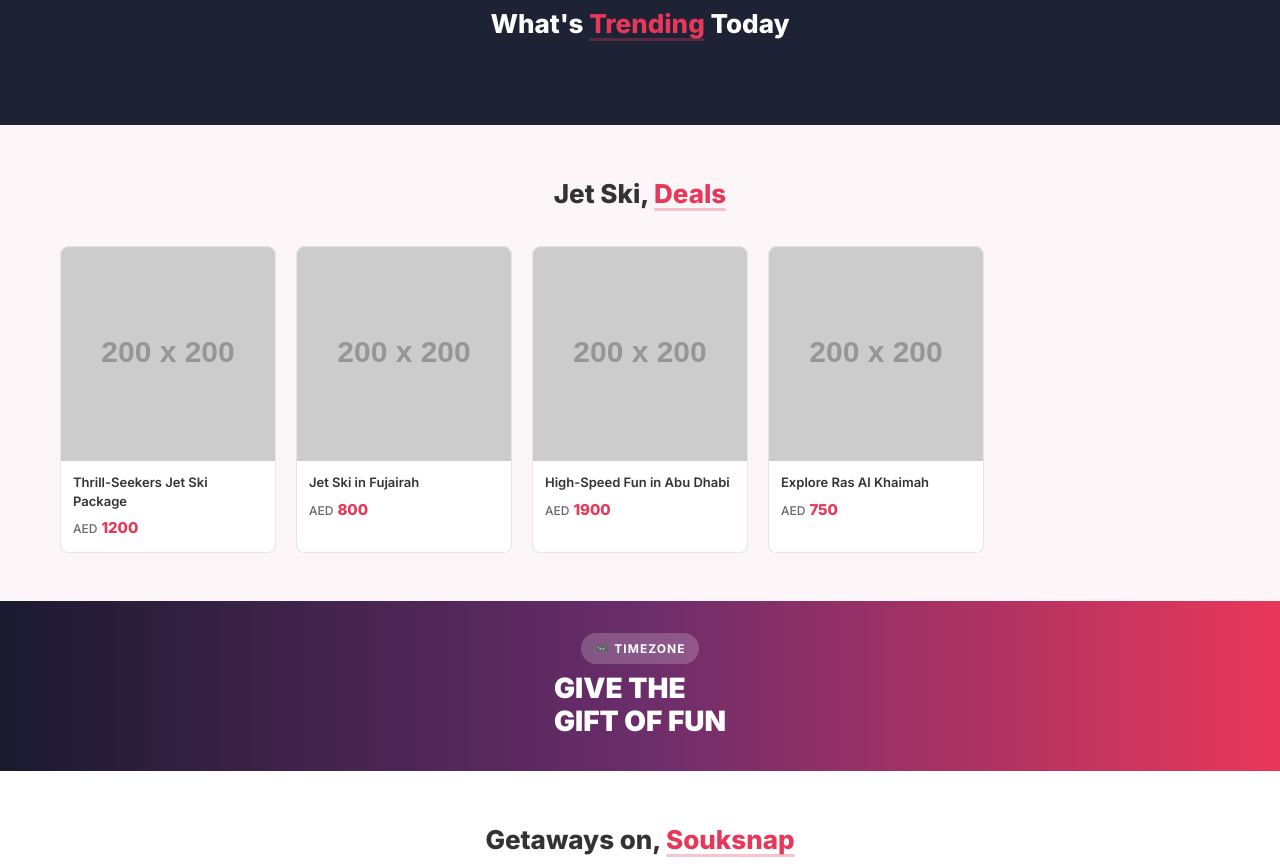
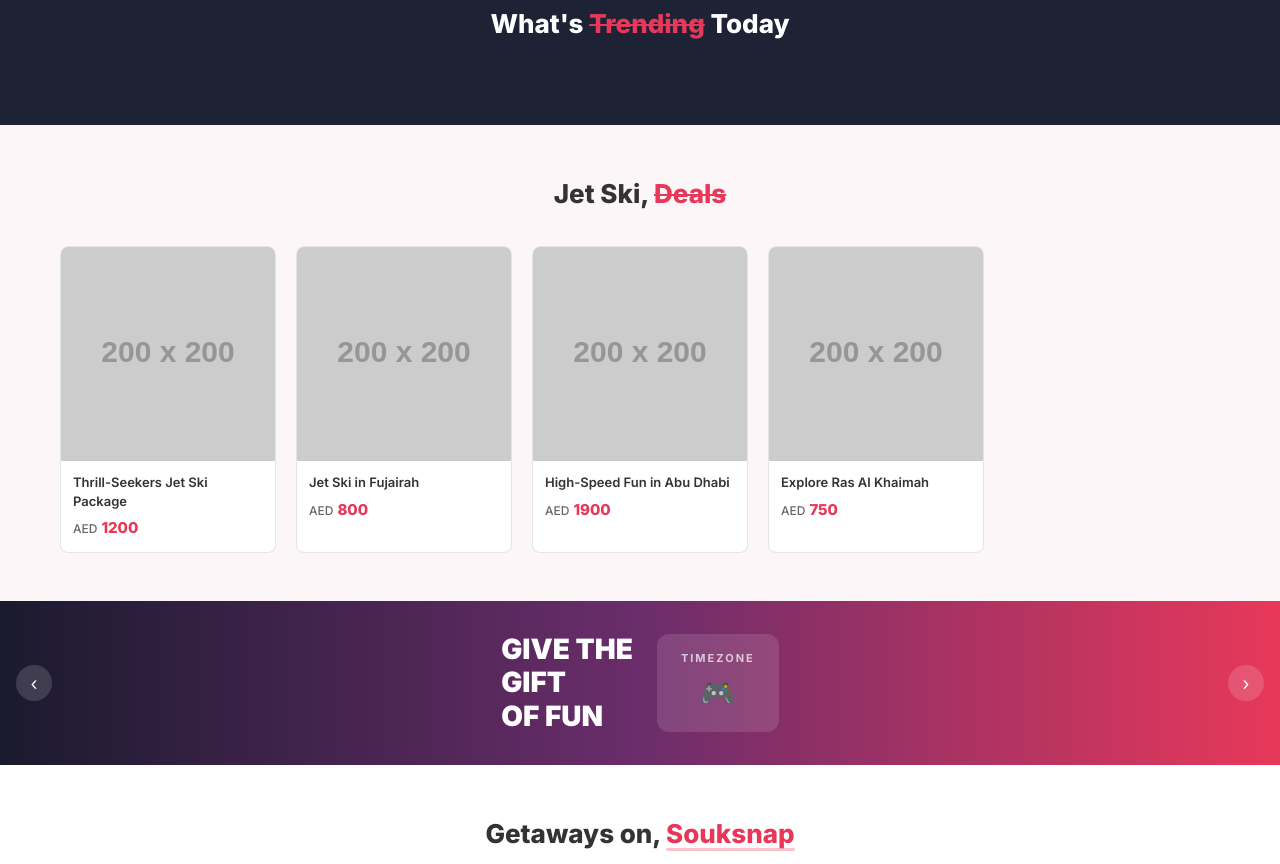
Before and after one commit to namitha9817/dummy-ecomm, a plain HTML site: page index.html in a window 1280 px wide. Shown: the part 1067-1931 px from the top of the page. Drawn offline with Linux system fonts and the light colour scheme; placeholder pictures from the web are drawn by us.

Commit message:
Match homepage to screenshot: strikethrough titles, phone center layout, banner arrows

```diff
--- a/main.js
+++ b/main.js
@@ -294,7 +294,7 @@ function renderHome() {
     <section class="section-dark">
       <div class="section-inner">
         <div class="section-header">
-          <h2 class="section-title" style="color:white;">What's <span>Trending</span> Today</h2>
+          <h2 class="section-title" style="color:white;">What's <s>Trending</s> Today</h2>
         </div>
       </div>
     </section>
@@ -303,7 +303,7 @@ function renderHome() {
     <section class="section" style="background: var(--bg-light);">
       <div class="section-inner">
         <div class="section-header">
-          <h2 class="section-title">Jet Ski, <span>Deals</span></h2>
+          <h2 class="section-title">Jet Ski, <s>Deals</s></h2>
         </div>
         <div class="products-grid">
           ${jetskiItems.map(p => productCardHTML(p)).join('')}
@@ -313,12 +313,17 @@ function renderHome() {
 
     <!-- BANNER -->
     <div class="banner-ad">
+      <button class="banner-arrow left">&#8249;</button>
       <div class="banner-ad-inner">
         <div>
-          <div class="banner-ad-tag">🎮 TIMEZONE</div>
-          <h2>GIVE THE<br>GIFT OF FUN</h2>
+          <h2>GIVE THE<br>GIFT<br>OF FUN</h2>
+        </div>
+        <div style="background:rgba(255,255,255,0.12);border-radius:12px;padding:16px 24px;text-align:center;">
+          <div style="font-size:11px;font-weight:700;letter-spacing:2px;color:rgba(255,255,255,0.7);text-transform:uppercase;margin-bottom:4px;">TIMEZONE</div>
+          <div style="font-size:28px;">🎮</div>
         </div>
       </div>
+      <button class="banner-arrow right">&#8250;</button>
     </div>
 
     <!-- GETAWAYS -->
@@ -378,22 +383,36 @@ function renderHome() {
         <div class="section-header">
           <h2 class="section-title">What's <span>Waiting for You</span></h2>
         </div>
-        <div style="display:flex;justify-content:center;flex-wrap:wrap;gap:24px;margin-top:24px;">
-          ${[
-            { icon: '💳', label: 'Digital Cards' },
-            { icon: '🎟️', label: 'Tickets' },
-            { icon: '🏝️', label: 'Getaways' },
-            { icon: '🎮', label: 'Kids' },
-            { icon: '🛥️', label: 'Jet Ski' },
-            { icon: '💆', label: 'Wellness' },
-            { icon: '🎁', label: 'Black Friday' },
-            { icon: '🌟', label: 'Pool Party' },
-          ].map(c => `
-            <div style="text-align:center;cursor:pointer;" onclick="navigateTo('digital')">
-              <div style="width:64px;height:64px;border-radius:50%;background:var(--primary-light);display:flex;align-items:center;justify-content:center;font-size:26px;margin:0 auto 8px;">${c.icon}</div>
-              <div style="font-size:12px;font-weight:600;color:var(--text-muted);">${c.label}</div>
-            </div>
-          `).join('')}
+        <div class="waiting-grid">
+          <div class="waiting-side">
+            ${[
+              { icon: '💳', label: 'Digital Cards', page: 'digital' },
+              { icon: '🎟️', label: 'Tickets', page: 'digital' },
+              { icon: '🛥️', label: 'Jet Ski', page: 'jetski' },
+              { icon: '💆', label: 'Wellness', page: 'wellness' },
+            ].map(c => `
+              <div class="waiting-icon-card" onclick="navigateTo('${c.page}')">
+                <div class="waiting-icon-img">${c.icon}</div>
+                <div class="waiting-icon-label">${c.label}</div>
+              </div>
+            `).join('')}
+          </div>
+          <div class="waiting-phone">
+            <img class="waiting-phone-img" src="https://placehold.co/140x280/1a1a2e/ffffff?text=%F0%9F%93%B1" alt="App">
+          </div>
+          <div class="waiting-side">
+            ${[
+              { icon: '🏝️', label: 'Getaways', page: 'getaways' },
+              { icon: '🎮', label: 'Kids', page: 'digital' },
+              { icon: '🎁', label: 'Black Friday', page: 'blackfriday' },
+              { icon: '🌊', label: 'Pool Party', page: 'digital' },
+            ].map(c => `
+              <div class="waiting-icon-card" onclick="navigateTo('${c.page}')">
+                <div class="waiting-icon-img">${c.icon}</div>
+                <div class="waiting-icon-label">${c.label}</div>
+              </div>
+            `).join('')}
+          </div>
         </div>
       </div>
     </section>
--- a/styles.css
+++ b/styles.css
@@ -363,6 +363,13 @@ button { cursor: pointer; border: none; background: none; }
   opacity: 0.3;
 }
 
+.section-title s {
+  color: var(--primary);
+  text-decoration: line-through;
+  text-decoration-color: var(--primary);
+  text-decoration-thickness: 2px;
+}
+
 /* ============================================================
    PRODUCT GRID
    ============================================================ */
@@ -474,6 +481,92 @@ button { cursor: pointer; border: none; background: none; }
   text-transform: uppercase;
   margin-bottom: 8px;
   display: inline-block;
+}
+
+/* ============================================================
+   BANNER ARROWS
+   ============================================================ */
+.banner-arrow {
+  position: absolute;
+  top: 50%;
+  transform: translateY(-50%);
+  background: rgba(255,255,255,0.15);
+  border: none;
+  color: white;
+  width: 36px;
+  height: 36px;
+  border-radius: 50%;
+  font-size: 18px;
+  cursor: pointer;
+  display: flex;
+  align-items: center;
+  justify-content: center;
+  transition: background 0.2s;
+  z-index: 2;
+}
+.banner-arrow:hover { background: rgba(255,255,255,0.3); }
+.banner-arrow.left { left: 16px; }
+.banner-arrow.right { right: 16px; }
+
+/* ============================================================
+   WHAT'S WAITING - PHONE CENTER GRID
+   ============================================================ */
+.waiting-grid {
+  display: flex;
+  align-items: center;
+  justify-content: center;
+  gap: 12px;
+  max-width: 900px;
+  margin: 24px auto 0;
+}
+
+.waiting-side {
+  display: grid;
+  grid-template-columns: 1fr 1fr;
+  gap: 8px;
+  flex: 1;
+}
+
+.waiting-phone {
+  display: flex;
+  justify-content: center;
+  align-items: center;
+  flex-shrink: 0;
+  width: 140px;
+}
+
+.waiting-phone-img {
+  width: 160px;
+  filter: drop-shadow(0 8px 24px rgba(0,0,0,0.15));
+}
+
+.waiting-icon-card {
+  text-align: center;
+  cursor: pointer;
+  padding: 12px 8px;
+  border-radius: 12px;
+  transition: background 0.2s;
+}
+
+.waiting-icon-card:hover { background: var(--primary-light); }
+
+.waiting-icon-img {
+  width: 52px;
+  height: 52px;
+  border-radius: 12px;
+  background: var(--primary-light);
+  display: flex;
+  align-items: center;
+  justify-content: center;
+  font-size: 24px;
+  margin: 0 auto 8px;
+  overflow: hidden;
+}
+
+.waiting-icon-label {
+  font-size: 11px;
+  font-weight: 600;
+  color: var(--text-muted);
 }
 
 /* ============================================================
```
